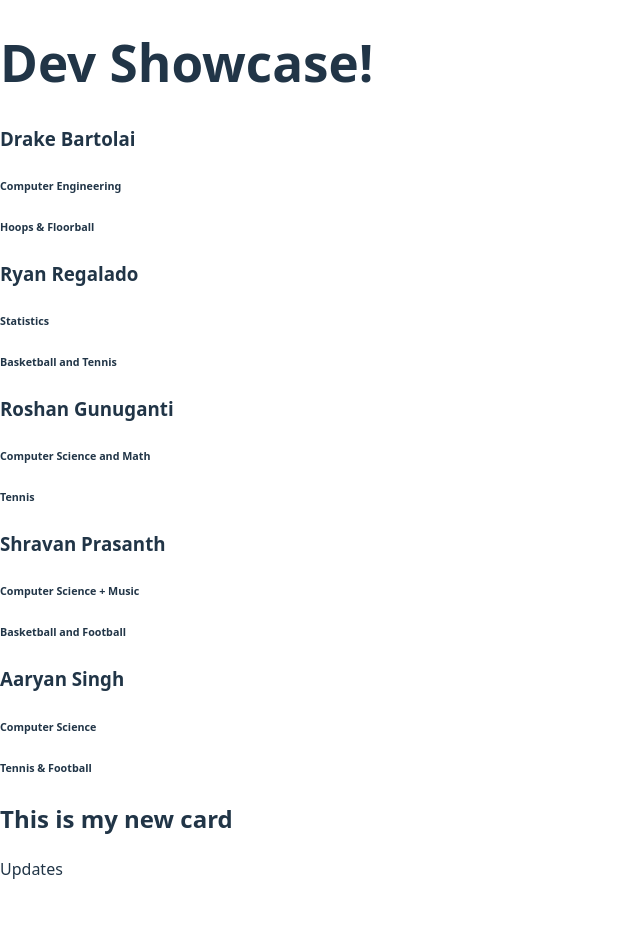
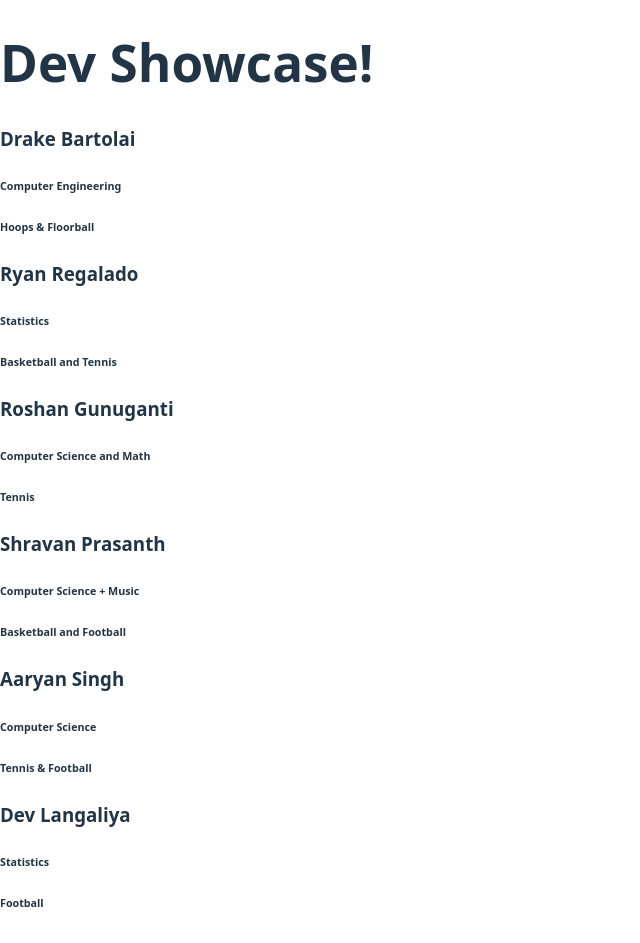
Before and after one commit to dbartolai/sports_analytics_uiuc, a React (Vite) app in the folder frontend/: page / in a window 1280 px wide. Shown: the top 943 px of the page, without its empty margins (0-640 px from the left). Before the commit the page ends 897 px from the top, so only its background shows below. Built offline with nearby package versions, Linux system fonts and the light colour scheme.

Commit message:
added card for Dev and updated showcase

```diff
--- /dev/null
+++ b/frontend/src/components/DevCard.tsx
@@ -0,0 +1,11 @@
+function DevCard() {
+	return (
+		<div>
+			<h3>Dev Langaliya</h3>
+			<h6>Statistics</h6>
+			<h6>Football</h6>
+		</div>
+	)
+}
+
+export default DevCard
--- a/frontend/src/pages/Showcase.tsx
+++ b/frontend/src/pages/Showcase.tsx
@@ -4,6 +4,7 @@ import RoshanCard from "../components/RoshanCard"
 import ShravanCard from "../components/ShravanCard"
 import NewCard from "../components/NewCard"
 import AaryanCard from "../components/AaryanCard"
+import DevCard from "../components/DevCard"
 
 function Showcase () {
     return (
@@ -14,8 +15,9 @@ function Showcase () {
             <RyanCard/>
             <RoshanCard/>
             <ShravanCard/>
-            <AaryanCard/>
-            <NewCard/>
+            <AaryanCard />
+            <DevCard />
+            <NewCard />
             <p>Updates</p>
         </div>
     )
```
